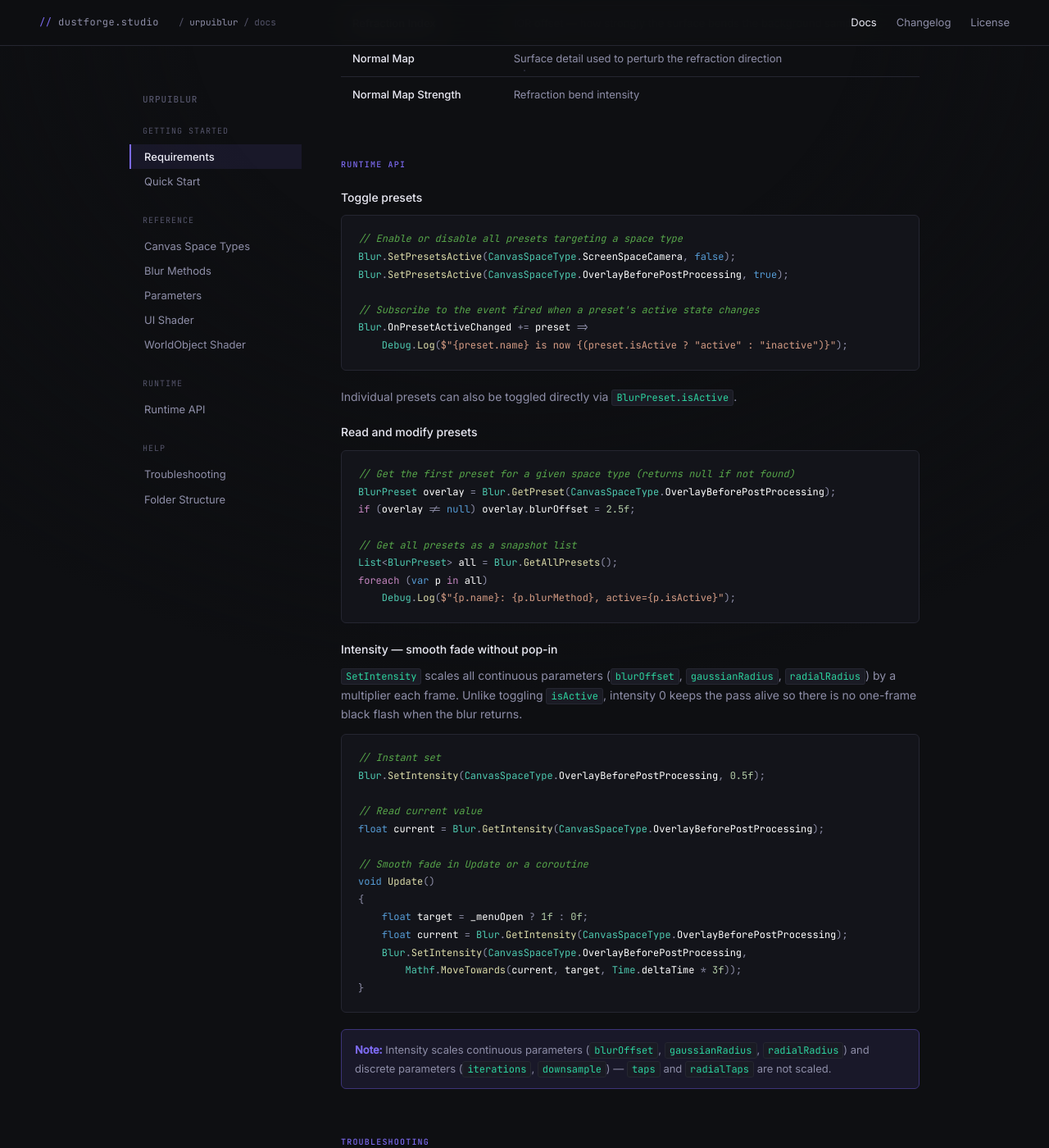
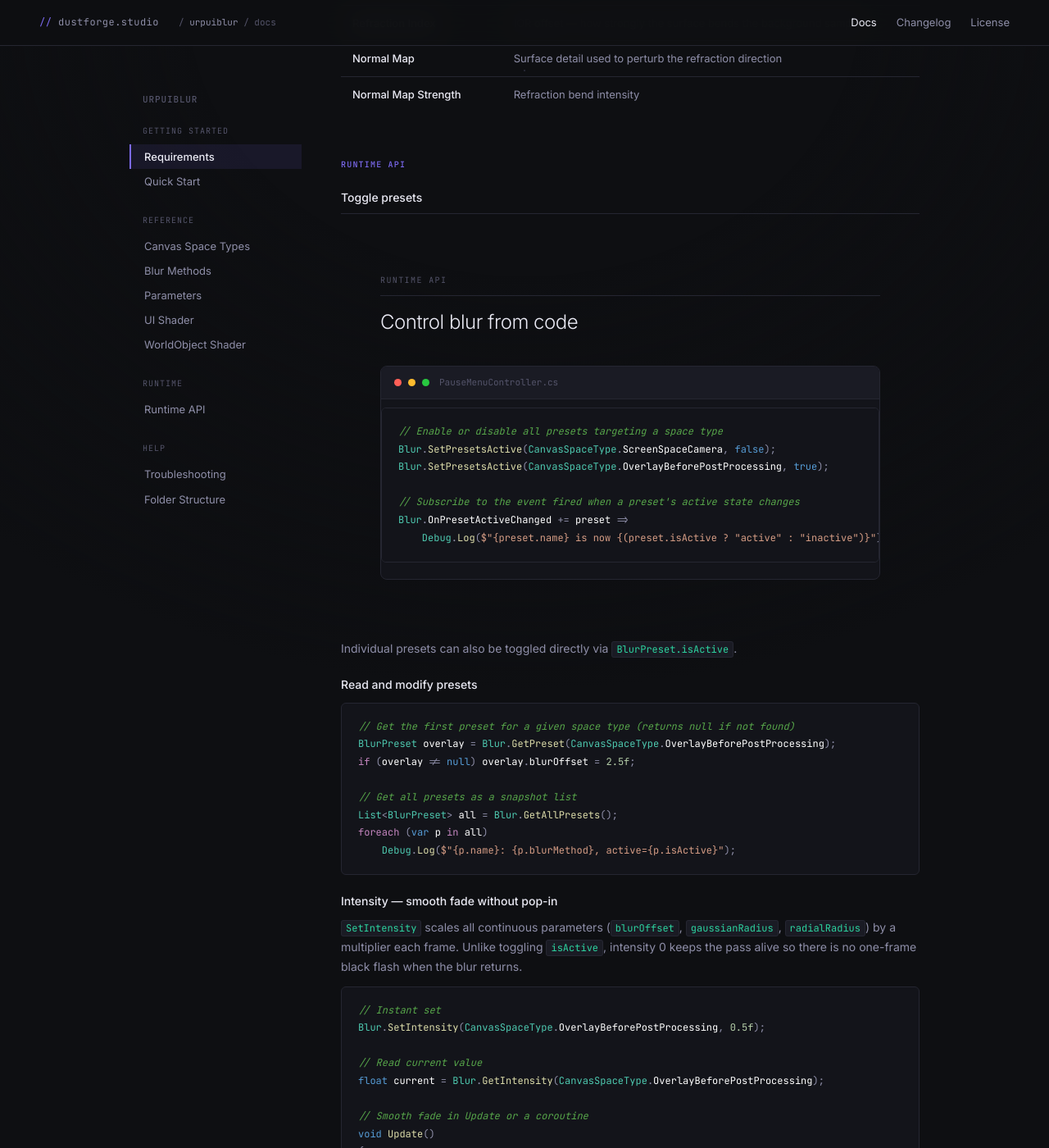
Before and after one commit to dustforgestudio/dustforgestudio.github.io, a Jekyll site: the page urpuiblur/docs/index.html, which Jekyll copies as it is, in a window 1280 px wide and 1400 px high, scrolled down 3964 px. Shown: the whole window at 82% size. Built offline with Jekyll 4.4.1, drawn with Linux system fonts in a browser that asks for light colours.

Commit message:
Update index.html

```diff
--- a/urpuiblur/docs/index.html
+++ b/urpuiblur/docs/index.html
@@ -282,6 +282,24 @@
             border: 1px solid var(--border);
         }
 
+        /* ── Code block ── */
+        .code-block {
+          background: var(--bg-card);
+          border: 1px solid var(--border);
+          border-radius: 8px;
+          overflow: hidden;
+        }
+        .code-header {
+          display: flex; align-items: center; gap: 8px;
+          padding: 10px 16px; border-bottom: 1px solid var(--border);
+          background: var(--bg-card2);
+        }
+        .code-dot { width: 9px; height: 9px; border-radius: 50%; }
+        .code-filename {
+          font-family: var(--mono); font-size: 11px;
+          color: var(--text-dim); margin-left: 4px;
+        }
+
         pre {
             background: var(--bg-card);
             border: 1px solid var(--border);
@@ -338,6 +356,24 @@
             color: #ffffff;
         }
         /* White for outstanding contrast */
+
+        /* ── Section ── */
+        .section-wrap {
+          max-width: 860px;
+          margin: 0 auto;
+          padding: 72px 48px;
+          border-top: 1px solid var(--border);
+        }
+        .section-label {
+          font-family: var(--mono); font-size: 10px;
+          letter-spacing: 0.15em; color: var(--accent);
+          text-transform: uppercase; margin-bottom: 12px;
+        }
+        .section-title {
+          font-size: 24px; font-weight: 300;
+          letter-spacing: -0.02em; color: var(--text);
+          margin-bottom: 32px;
+        }
 
         /* ── Section label ── */
         .section-label {
@@ -847,6 +883,18 @@
             <h2 id="runtime-api">Runtime API</h2>
             <h3>Toggle presets</h3>
 
+  <!-- ── Runtime API ── -->
+  <div class="section-wrap" id="api">
+    <div class="section-label">Runtime API</div>
+    <div class="section-title">Control blur from code</div>
+    <div class="code-block">
+      <div class="code-header">
+        <div class="code-dot" style="background:#ff5f57"></div>
+        <div class="code-dot" style="background:#febc2e"></div>
+        <div class="code-dot" style="background:#28c840"></div>
+        <span class="code-filename">PauseMenuController.cs</span>
+      </div>
+
 <pre><code><span class="cs-comment">// Enable or disable all presets targeting a space type</span>
 <span class="cs-type">Blur</span>.<span class="cs-method">SetPresetsActive</span>(<span class="cs-type">CanvasSpaceType</span>.<span class="cs-identifier">ScreenSpaceCamera</span>, <span class="cs-keyword">false</span>);
 <span class="cs-type">Blur</span>.<span class="cs-method">SetPresetsActive</span>(<span class="cs-type">CanvasSpaceType</span>.<span class="cs-identifier">OverlayBeforePostProcessing</span>, <span class="cs-keyword">true</span>);
@@ -854,6 +902,9 @@
 <span class="cs-comment">// Subscribe to the event fired when a preset's active state changes</span>
 <span class="cs-type">Blur</span>.<span class="cs-identifier">OnPresetActiveChanged</span> += <span class="cs-identifier">preset</span> =>
     <span class="cs-type">Debug</span>.<span class="cs-method">Log</span>(<span class="cs-string">$"{preset.name} is now {(preset.isActive ? "active" : "inactive")}"</span>);</code></pre>
+
+    </div>
+  </div>
 
             <p>Individual presets can also be toggled directly via <code>BlurPreset.isActive</code>.</p>
             <h3>Read and modify presets</h3>
```
